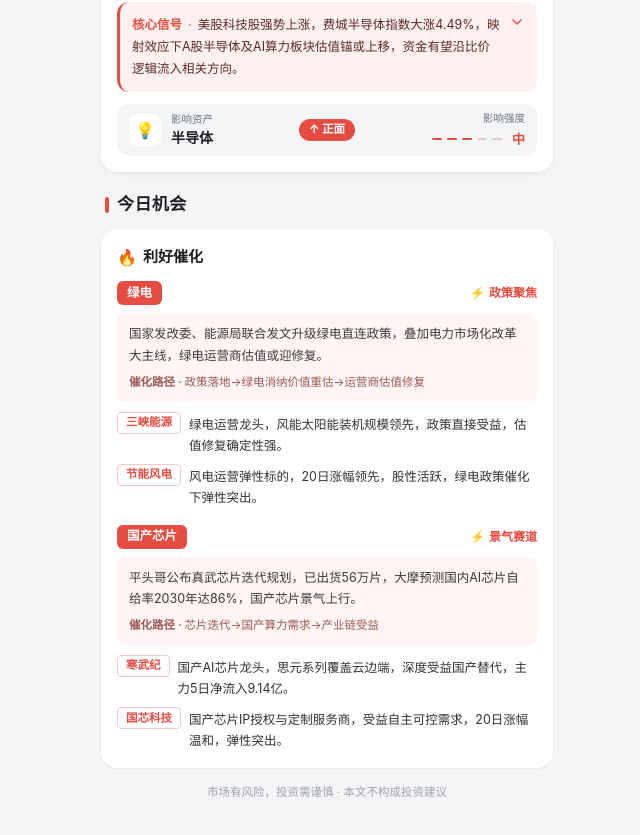
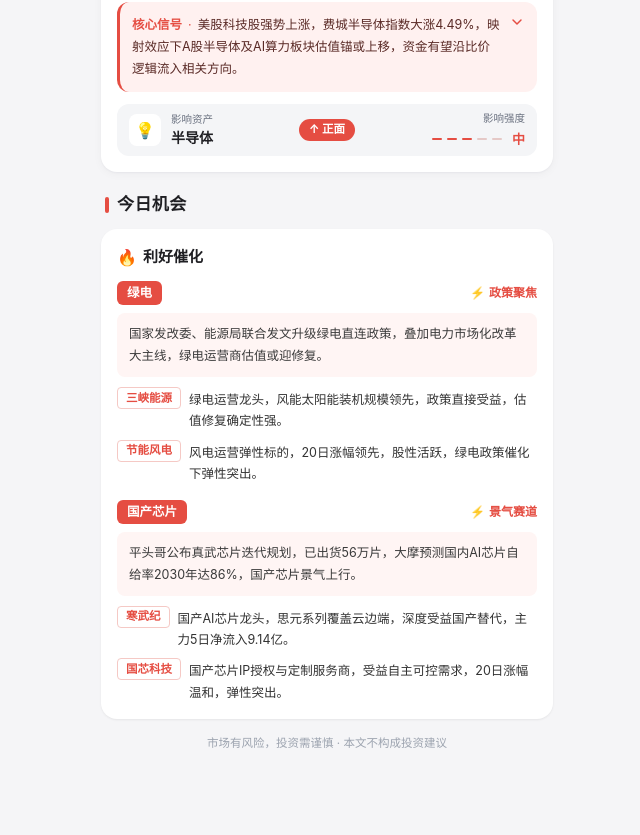
Before and after one commit to yekdhansh-png/morning-briefing, a React (Vite) app: page / in a window 1280 px wide. Shown: the part 2454-3289 px from the top of the page, without its empty margins (313-953 px from the left). Built offline with nearby package versions, Linux system fonts and the light colour scheme.

Commit message:
ui(CatalystCard): hide catalystPath display, keep field in data

```diff
--- a/src/components/CatalystCard.tsx
+++ b/src/components/CatalystCard.tsx
@@ -4,7 +4,6 @@ import { useBriefing } from '../data/BriefingContext';
 function CatalystBlock({ item }: { item: CatalystItem }) {
   const concept = item.concept || item.sector || '';
   const tag = item.tag || item.title || '机构热评';
-  const path = item.catalystPath || '';
   const catalyst = item.catalyst || item.content || '';
 
   return (
@@ -26,22 +25,13 @@ function CatalystBlock({ item }: { item: CatalystItem }) {
         </span>
       </div>
 
-      {/* 浅粉卡：catalyst 主文 + 可选催化路径 */}
+      {/* 浅粉卡：仅 catalyst 主文 */}
       <div
         className="rounded-lg px-3 py-2.5"
         style={{ background: '#FFF5F4' }}
       >
         {catalyst && (
           <p className="text-[12.5px] leading-[1.75] text-[#3a3a3a]">{catalyst}</p>
-        )}
-        {path && (
-          <p
-            className="text-[11.5px] leading-[1.6] mt-1.5"
-            style={{ color: '#9A5A56' }}
-          >
-            <span className="font-semibold">催化路径 · </span>
-            {path}
-          </p>
         )}
       </div>
 
```
